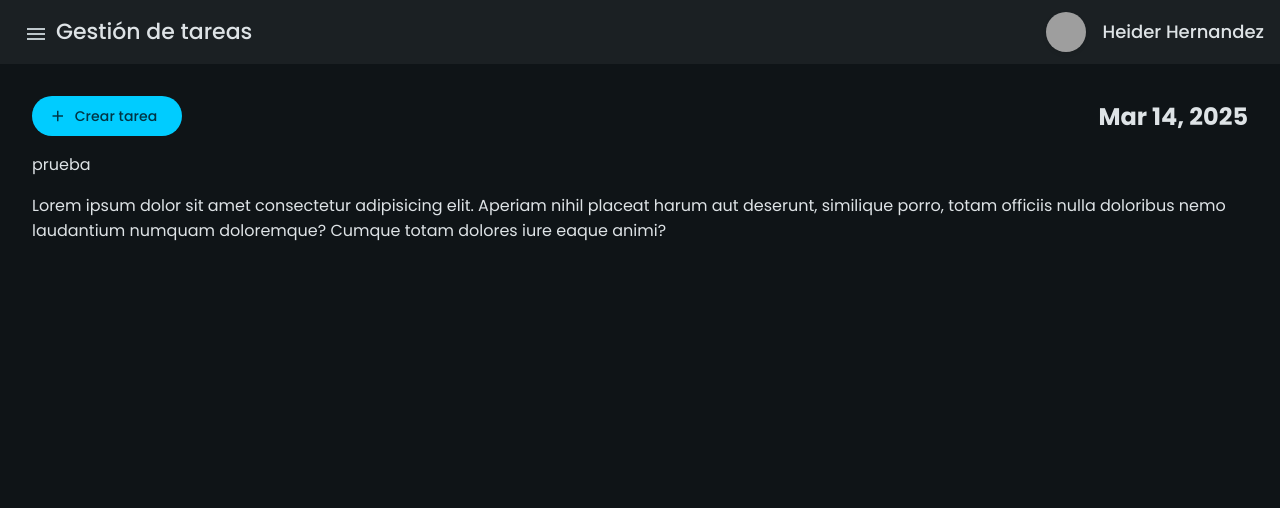
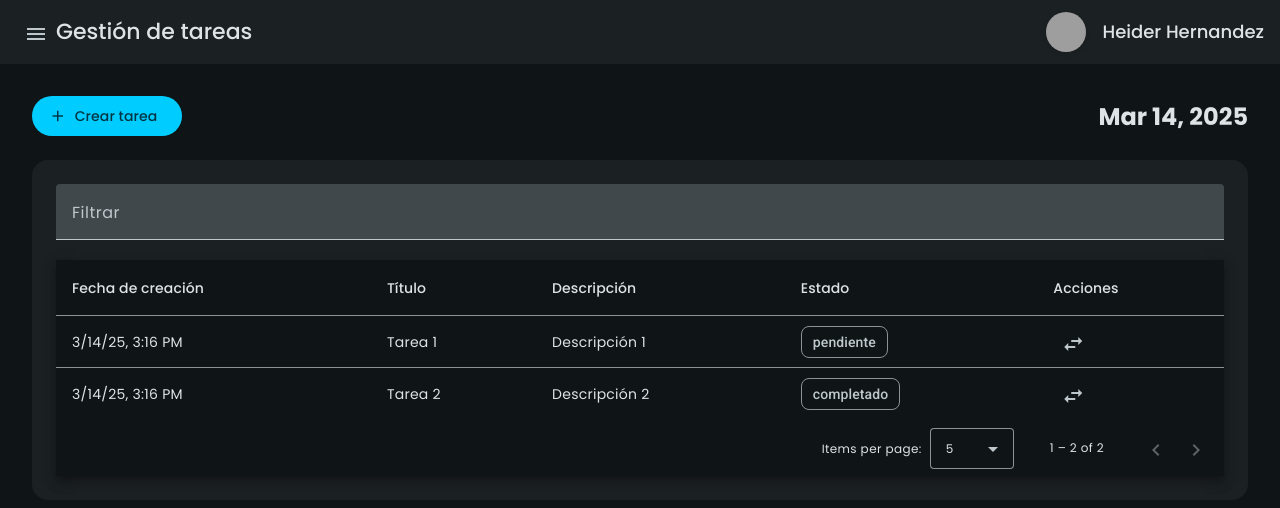
Before and after one commit to HeiderHDev/tasks-management-frontend, an Angular app: page /tareas in a window 1280 px wide. Shown: the top 508 px of the page. Built offline with nearby package versions, Linux system fonts and the light colour scheme; grey boxes are pictures that could not be loaded.

Commit message:
feat: 🎸 Se llama el componente task list en el componente padre

```diff
--- a/src/app/task/task.component.html
+++ b/src/app/task/task.component.html
@@ -10,11 +10,6 @@
   <h1 class="animate__animated animate__fadeIn">{{ date | date }}</h1>
 </section>
 
-<section>
-  <p>prueba</p>
-  <p>
-    Lorem ipsum dolor sit amet consectetur adipisicing elit. Aperiam nihil
-    placeat harum aut deserunt, similique porro, totam officiis nulla doloribus
-    nemo laudantium numquam doloremque? Cumque totam dolores iure eaque animi?
-  </p>
+<section class="list-dailys-container">
+  <app-task-list></app-task-list>
 </section>
--- a/src/app/task/task.component.scss
+++ b/src/app/task/task.component.scss
@@ -10,3 +10,10 @@
     width: 150px;
   }
 }
+
+.list-dailys-container {
+  margin-top: 1.5rem;
+  padding: 1.5rem;
+  background-color: var(--sys-surface-container);
+  border-radius: 1rem;
+}
--- a/src/app/task/task.component.ts
+++ b/src/app/task/task.component.ts
@@ -7,13 +7,14 @@ import { provideNativeDateAdapter } from '@angular/material/core';
 import { MatDialog } from '@angular/material/dialog';
 import { MatIconModule } from '@angular/material/icon';
 import { TaskFormComponent } from './components/task-form/task-form.component';
+import { TaskListComponent } from './components/task-list/task-list.component';
 
 const materialModules = [MatButtonModule, MatIconModule];
 
 @Component({
   selector: 'app-task',
   standalone: true,
-  imports: [CommonModule, ...materialModules],
+  imports: [CommonModule, ...materialModules, TaskListComponent],
   templateUrl: './task.component.html',
   styleUrl: './task.component.scss',
   providers: [provideNativeDateAdapter()],
```
